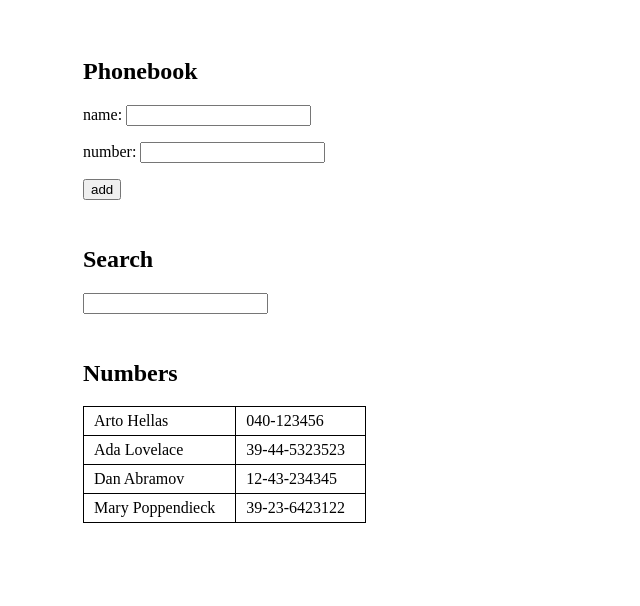
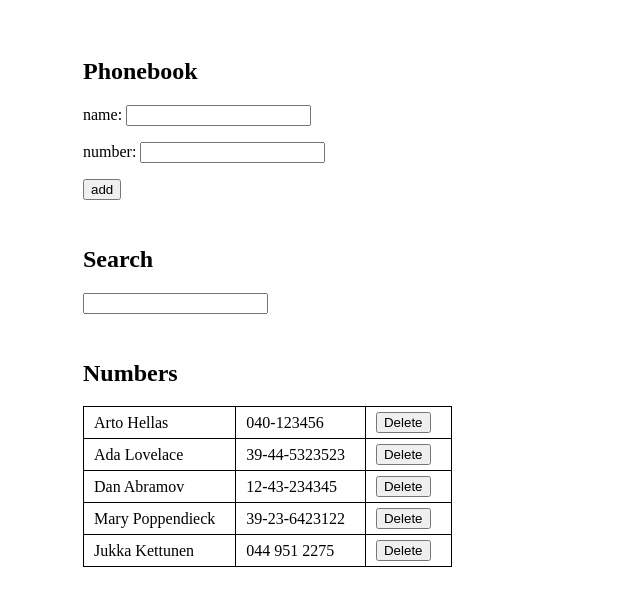
Before and after one commit to minnake/Full-Stack-Mooc, a React (Create React App) app in the folder osa02/puhelinluettelo/: page / in a window 1280 px wide. Shown: the top 606 px of the page, without its empty margins (0-640 px from the left). Built offline with nearby package versions, Linux system fonts and the light colour scheme; data requests are answered from the project's data file.

Commit message:
Lisä toiminnallisuuksia puhelinluetteloon

```diff
--- a/osa02/puhelinluettelo/db.json
+++ b/osa02/puhelinluettelo/db.json
@@ -1,5 +1,5 @@
 {
-    "persons":[
+  "persons": [
     {
       "name": "Arto Hellas",
       "number": "040-123456",
@@ -19,6 +19,12 @@
       "name": "Mary Poppendieck",
       "number": "39-23-6423122",
       "id": 4
+    },
+    {
+      "name": "Jukka Kettunen",
+      "id": "Jukka Kettunen",
+      "number": "044 951 2275",
+      "date": "2021-06-16T04:32:49.390Z"
     }
   ]
 }
--- a/osa02/puhelinluettelo/src/App.js
+++ b/osa02/puhelinluettelo/src/App.js
@@ -1,11 +1,16 @@
 import React, { useState, useEffect } from 'react'
-import axios from 'axios'
 import Phonebook from './components/Phonebook'
+import personService from './services/phonebook'
 
-/* - Estä lisäämästä jo olemassa olevaa nimeä puhelinluetteloon
-- Hakukenttä
+/*
+- Estä lisäämästä jo olemassa olevaa nimeä puhelinluetteloon+lisää mahdollisuus korvata
+vanha puhelinnumero uudella.
+- Hakukenttä.
 - Refaktoroi eriyttämällä komponentit (filtteröintilomake, uuden henkilön lisäävä lomake ja kaikki
-  henkilöt renderöivä komponentti) */
+  henkilöt renderöivä komponentti) .
+- Delete-nappula jokaisen nimen jälkeen.
+- ilmoitus, kun henkilö lisätään ja poistetaan sekä numeron muutos.
+*/
 
 const App = () => {
   const [persons, setPersons] = useState([])
@@ -13,15 +18,12 @@ const App = () => {
   const [newNumber, setNewNumber] = useState('')
 
   useEffect(() => {
-    // console.log('effect')
-    axios
-      .get('http://localhost:3001/persons')
-      .then(response => {
-        //console.log('promise fulfilled')
-        setPersons(response.data)
+    personService
+      .getAll()
+      .then(initialPersons => {
+        setPersons(initialPersons)
       })
   }, [])
-  // console.log('render', persons.length, 'persons')
 
   const addPerson = (event) => {
     event.preventDefault()
@@ -31,10 +33,14 @@ const App = () => {
       number: newNumber,
       date: new Date().toISOString(),
     }
-    setPersons(persons.concat(personObject))
-    setNewName('')
+
+    personService
+      .create(personObject)
+      .then(returnedPerson => {
+        setPersons(persons.concat(returnedPerson))
+        setNewName('')
+      })
   }
-
   const handlePersonChange = (event) => {
     setNewName(event.target.value)
   }
--- a/osa02/puhelinluettelo/src/components/Phonebook.js
+++ b/osa02/puhelinluettelo/src/components/Phonebook.js
@@ -9,6 +9,7 @@ const Phonebook = ({ persons }) => {
                     <tr key={id}>
                         <td>{name}</td>
                         <td>{number}</td>
+                        <td><button>Delete</button></td>
                     </tr>
                 )
             })}
--- /dev/null
+++ b/osa02/puhelinluettelo/src/services/phonebook.js
@@ -0,0 +1,27 @@
+import axios from 'axios'
+const baseUrl = 'http://localhost:3001/persons'
+
+const getAll = () => {
+    const request = axios.get(baseUrl)
+    return request.then(response => response.data)}
+
+const create = newObject => {
+  const request = axios.post(baseUrl, newObject)
+  return request.then(response => response.data)
+}
+
+const update = (id, newObject) => {
+  const request = axios.put(`${baseUrl}/${id}`, newObject)
+  return request.then(response => response.data)
+}
+
+/* const deletePerson = (id) => {
+    const request = axios.delete(`${baseUrl}/${id}`)
+    return request.then(response => response.data)
+} */
+
+const exportedObject = {
+    getAll, create, update
+}
+
+export default exportedObject
```
Lines whose indentation alone changed are shown as unchanged.
